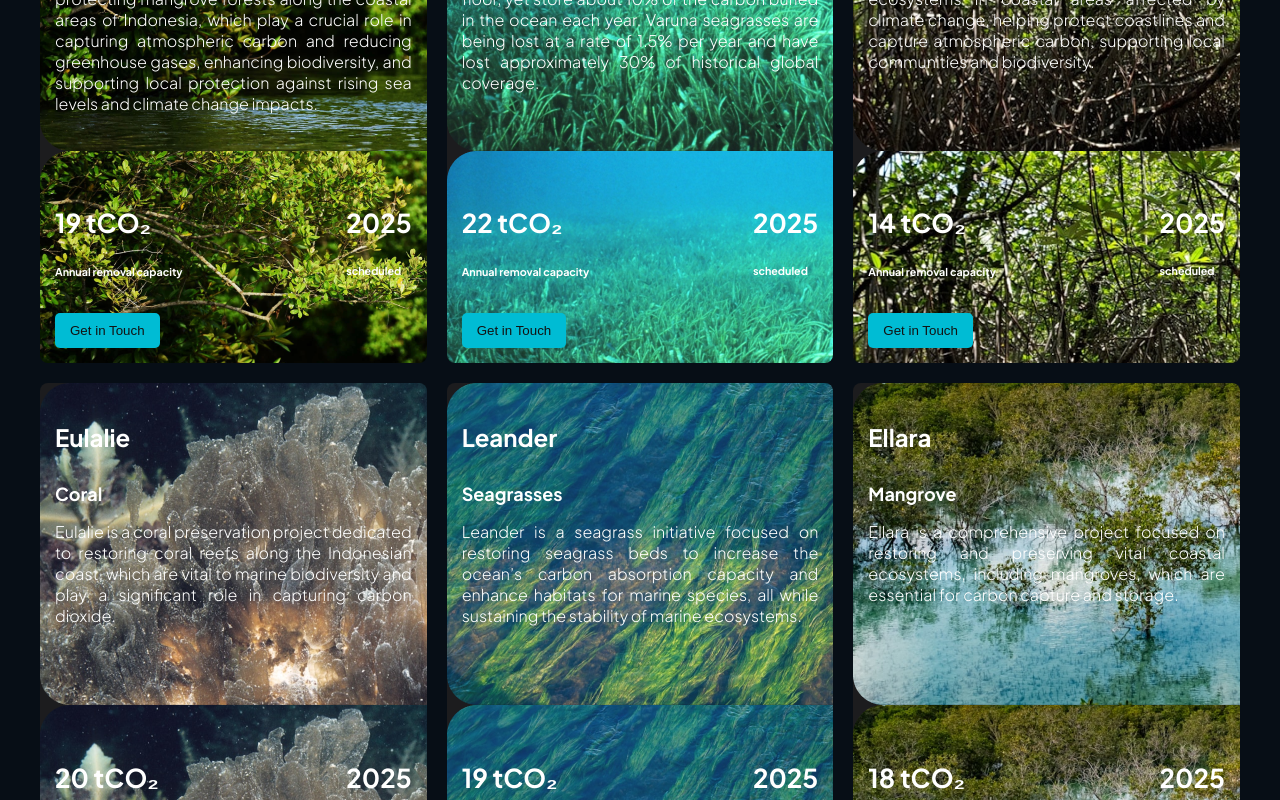
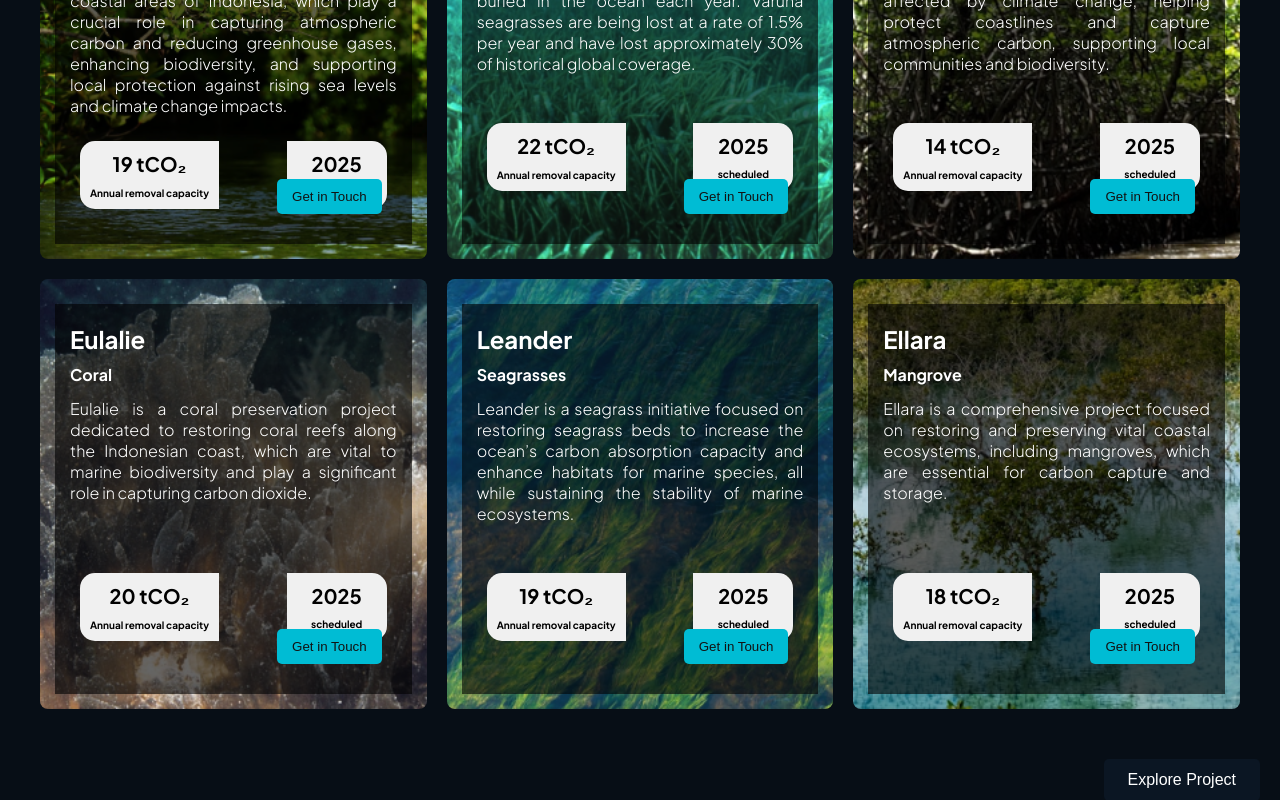
Before and after one commit to blckdfly/ocarbn-by-alesha, a React (Create React App) app: page /project in a window 1280 px wide. Shown: the part 2700-3500 px from the top of the page. Built offline with nearby package versions, Linux system fonts and the light colour scheme.

Commit message:
Update Project.css

```diff
--- a/src/styles/Project.css
+++ b/src/styles/Project.css
@@ -17,17 +17,6 @@
   color: #333;
   max-width: 800px;
   margin: 0 auto 2rem;
-}
-
-.explore-button {
-  background-color: #0066cc;
-  color: white;
-  border: none;
-  padding: 0.75rem 1.5rem;
-  font-size: 1rem;
-  cursor: pointer;
-  border-radius: 5px;
-  margin-bottom: 2rem;
 }
 
 .project-stats {
@@ -112,47 +101,134 @@
   margin-bottom: 30px;
 }
 
-.project-list {
+.project-detail-container {
+  color: white;
+  padding: 100px;
+  position: relative;
+}
+
+.project-list-section {
   display: grid;
-  grid-template-columns: repeat(2, 1fr);
-  justify-content: space-around;
+  grid-template-columns: repeat(2, 1fr); /* 3 kolom tetap */
+  gap: 50px;
+}
+
+.project-card {
+  background-color: #1c1c1e;
+  background-size: cover;
+  background-position: center;
+  border-radius: 20px;
+  overflow: hidden;
+  position: relative;
+  height: 400px;
+  display: flex; /* Tambahkan ini untuk menyesuaikan tinggi child */
+  flex-direction: column; /* Elemen disusun vertikal */
+}
+
+.project-info {
+  background-color: rgba(0, 0, 0, 0.6);
+  color: white;
+  padding: 15px;
+  border-radius: 0;
+  position: relative; /* Tambahkan ini */
+  top: 0;
+  left: 0;
+  right: 0;
+  bottom: 0;
+  display: flex;
+  flex-direction: column;
+  justify-content: flex-start; /* Pastikan konten ada di atas */
+  z-index: 1;
+  box-sizing: border-box;
+  height: 100%;
+}
+
+
+.project-info h3 {
+  font-size: 48px;
+  margin-top: 5px;
+  margin-bottom: 10px; /* Spasi antar elemen */
+}
+
+.project-info h5 {
+  font-size: 16px;
+  margin-top: 0;
+}
+
+.project-info p {
+  margin: 5px 0; /* Spasi antar paragraf */
+}
+
+.project-description {
+  text-align: justify;
+  margin-bottom: 15px; /* Spasi dengan tombol */
+  margin-bottom: 15px; /* Mengatur jarak bawah */
+  min-height: 120px;
+}
+
+.project-date {
+  display: flex;
+  font-weight: bold;
+  margin-top: 15px;
+  margin-bottom: 15px;
+  padding: 10px; /* Kasih padding biar gak mepet */
+
   gap: 20px;
 }
 
-.project-item {
-  width: 20%;
-  background-color: #000000;
-  padding: 20px;
-  width: 40vw;
-  border-radius: 10px;
+.project-date-left, .project-date-right {
+  display: flex;
+  flex-direction: column; /* Ngebuat h4 & h6 vertikal */
+  justify-content: center; /* Centering secara vertical */
+  align-items: center; /* Centering secara horizontal */
+  padding: 10px;
 }
 
-.project-item img {
-  width: 100%;
-  border-radius: 10px;
+.project-date-left {
+  width: auto;
+  border-top-left-radius: 15px; /* Rounded kiri atas */
+  border-bottom-left-radius: 15px; /* Rounded kiri bawah */
+  background-color: #f0f0f0; /* Kasih warna background biar kelihatan */
 }
 
-.project-item h3 {
-  font-size: 20px;
-  margin: 10px 0;
+.project-date-right {
+  width: 80px; /* Bisa diatur sesuai kebutuhan */
+  border-top-right-radius: 15px; /* Rounded kanan atas */
+  border-bottom-right-radius: 15px; /* Rounded kanan bawah */
+  background-color: #f0f0f0; /* Kasih warna background biar kelihatan */
 }
 
-.project-item p {
-  color: #a9a9a9;
+
+.project-date h4, .project-date h6 {
+  color: black; /* Semua font jadi warna hitam */
+  margin: 0;
 }
 
-.project-item .date {
-  font-size: 14px;
-  color: #f1f1f1;
+.project-date h4 {
+  font-size: 20px; /* Ukuran font h4 jadi 20px */
+  margin-bottom: 10px;
 }
 
-.project-item button {
-  background-color: #48cae4;
+.project-date h6 {
+  font-size: 10px; /* Ukuran font h6 jadi 10px */
+}
+
+.get-in-touch {
+  background-color: rgba(7, 14, 22, 1);
   color: white;
-  padding: 10px 20px;
   border: none;
+  padding: 10px 15px;
+  cursor: pointer;
   border-radius: 5px;
-  cursor: pointer;
+  position: absolute; /* Pake absolute supaya bisa diposisikan relatif ke parent */
+  bottom: 30px; /* Posisikan tombol di bawah */
+  right: 30px; /* Posisikan tombol di kanan */
+  width: fit-content;
+}
+
+
+.get-in-touch:hover {
+  background-color: #0056b3;
 }
 
 .articles-section {
@@ -232,7 +308,7 @@
 }
 
 .load-more {
-  background-color: #0066cc;
+  background-color: rgba(11, 22, 35, 1);
   color: white;
   border: none;
   padding: 0.75rem 1.5rem;
@@ -241,6 +317,5 @@
   border-radius: 5px;
   margin-left: auto;
   margin-bottom: 2rem;
-  margin-right: 4rem;
   display: block;
 }
```
